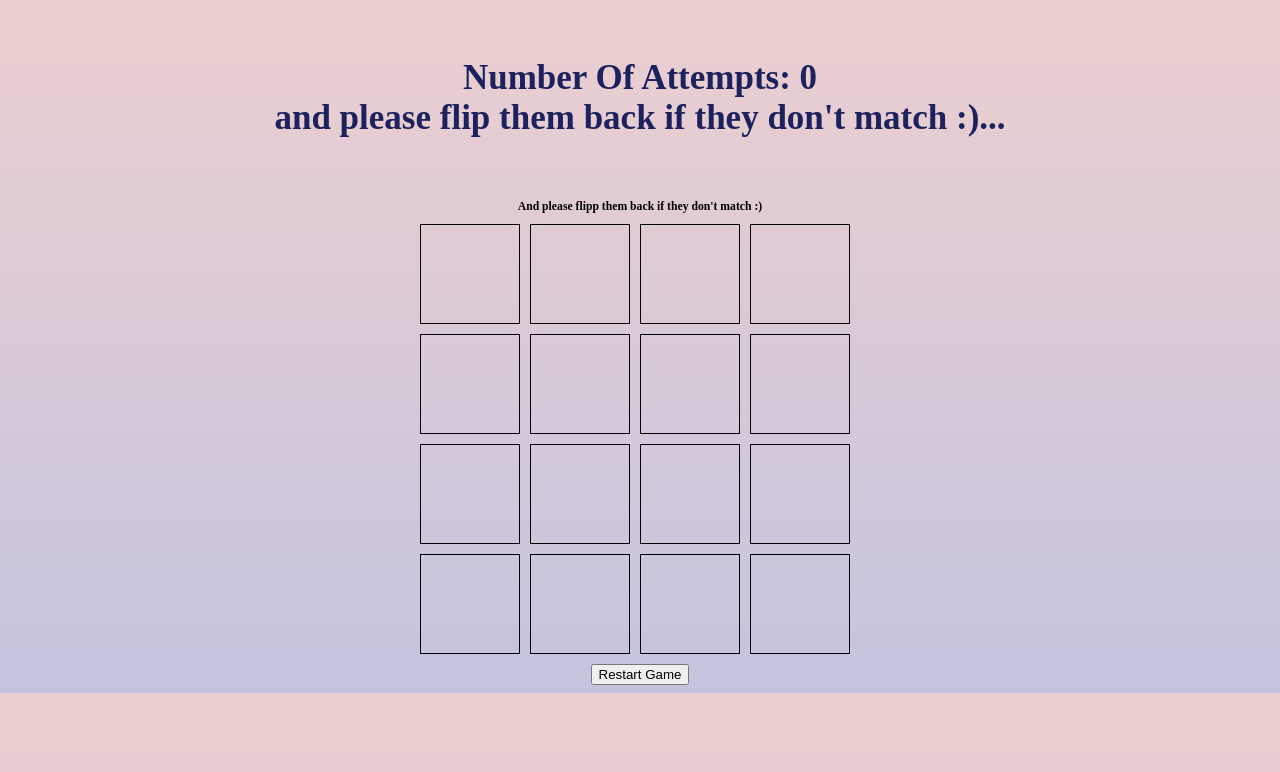
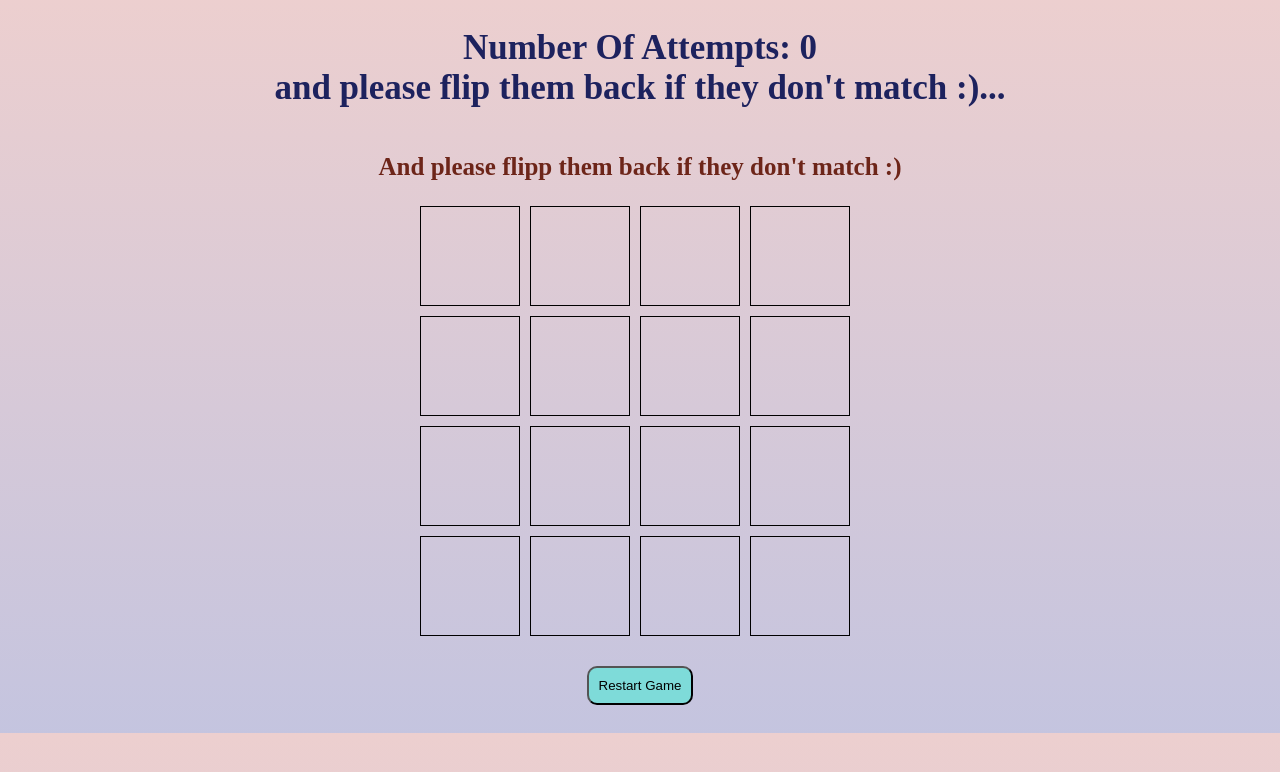
Before and after one commit to hananAvshalom/memory-game, a plain HTML site: page index.html in a window 1280 px wide. Drawn offline with Linux system fonts and the light colour scheme.

Commit message:
Update style.css

```diff
--- a/style.css
+++ b/style.css
@@ -15,11 +15,21 @@ display: grid;
 grid-template-columns: repeat(4, 11rem);
 grid-template-rows: repeat(4, 11rem);
 }
+button {
+padding: 1rem;
+border-radius: 1rem;
+background: rgba(96, 230, 216, 0.7);
+margin: 2rem;
+}
+h3 {
+    font-size: 2.5rem;
+    color: rgb(109, 37, 25);
+}
 #counter {
     color: rgb(29, 34, 94);
     font-size: 3.5rem;
-    margin: 2.5rem;
-    padding: 2.5rem;
+    margin: 1rem;
+    padding: 1rem;
     text-align: center;
 
 }
```
